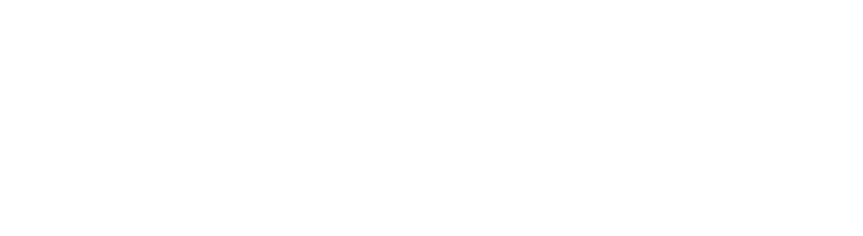
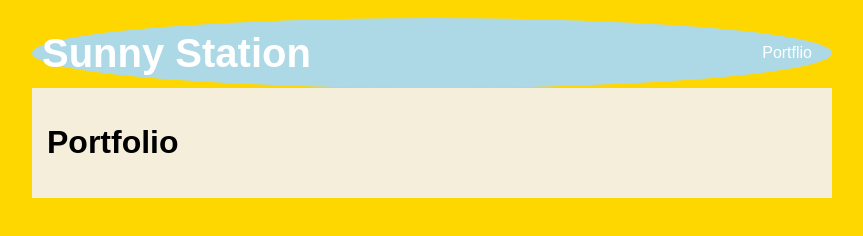
Before and after one commit to jalahfarve/jalahfarve.github.io, a plain HTML site: page portfolio.html in a window 1280 px wide. Shown: the whole page, without its empty margins (208-1071 px from the left). Drawn offline with nearby package versions, Linux system fonts and the light colour scheme; no server answers.

Commit message:
add portfolio.html file

```diff
--- a/portfolio.html
+++ b/portfolio.html
@@ -2,10 +2,86 @@
 <html>
     <head>
         <title>Sunny Station</title>
+         <style type="text/css">
+            body {
+                background: gold;
+                color: black;
+                padding: 10px;
+                font-family: fantasy;
+            }
+            header {
+                font-size: 2.5em;
+                font-weight: bold;
+            }
+            #all-contents {
+                max-width: 800px;
+                margin: auto;
+            }
+
+            /* navigation menu */
+            nav {
+                background:lightblue;
+                margin: 0 auto;
+                display: flex;
+                padding: 10px;
+                border-radius:60%;
+            }
+            nav header {
+                display: flex;
+                align-items: center;
+                color: rgb(255, 255, 255);
+                flex: 1;
+            }
+            nav ul {
+                list-style-image: none;
+            }
+            nav li {
+                display: inline-block;
+                padding: 0 10px;
+            }
+            nav a {
+                text-decoration: none;
+                color: white;
+            }
+
+            /* main container area beneath menu */
+            main {
+                background: rgb(245, 238, 219);
+                display: flex;
+            }
+            .sidebar {
+                margin-right: 25px;
+                padding: 10px;
+            }
+            .sidebar img {
+                width: 200px;
+            }
+            .content {
+                flex: 1;
+                padding: 15px;
+            }
+            .interests header {
+                font-size: 1.25em;
+            }
+        </style>
     </head>
     <body>
         <div id="all-contents">
-
-        </div>
+            <nav> <header>Sunny Station</header>
+            <ul>
+                <li><a href="index.html">Portflio</a>
+                </li>
+            </ul>
+        </nav>
+        <main>
+            <div class="content">
+                <h1>Portfolio</h1>
+                <ul id="portfolio">
+                </ul>
+            </div>
+        </main>
+     </div>
+        <script src="https://ajax.googleapis.com/ajax/libs/jquery/2.1.3/jquery.min.js"></script>
+        <script id="portfolioScript">$(document).ready(function() {$.getJSON('projects/projects.json').then(function(data) { data.projects.forEach(function(project){ $('#portfolio').append('<li><a href="projects/' + project.name + '/">' + project.title + ' : ' + project.description + '</a></li>'); }); }); });</script>
     </body>
 </html>
```
